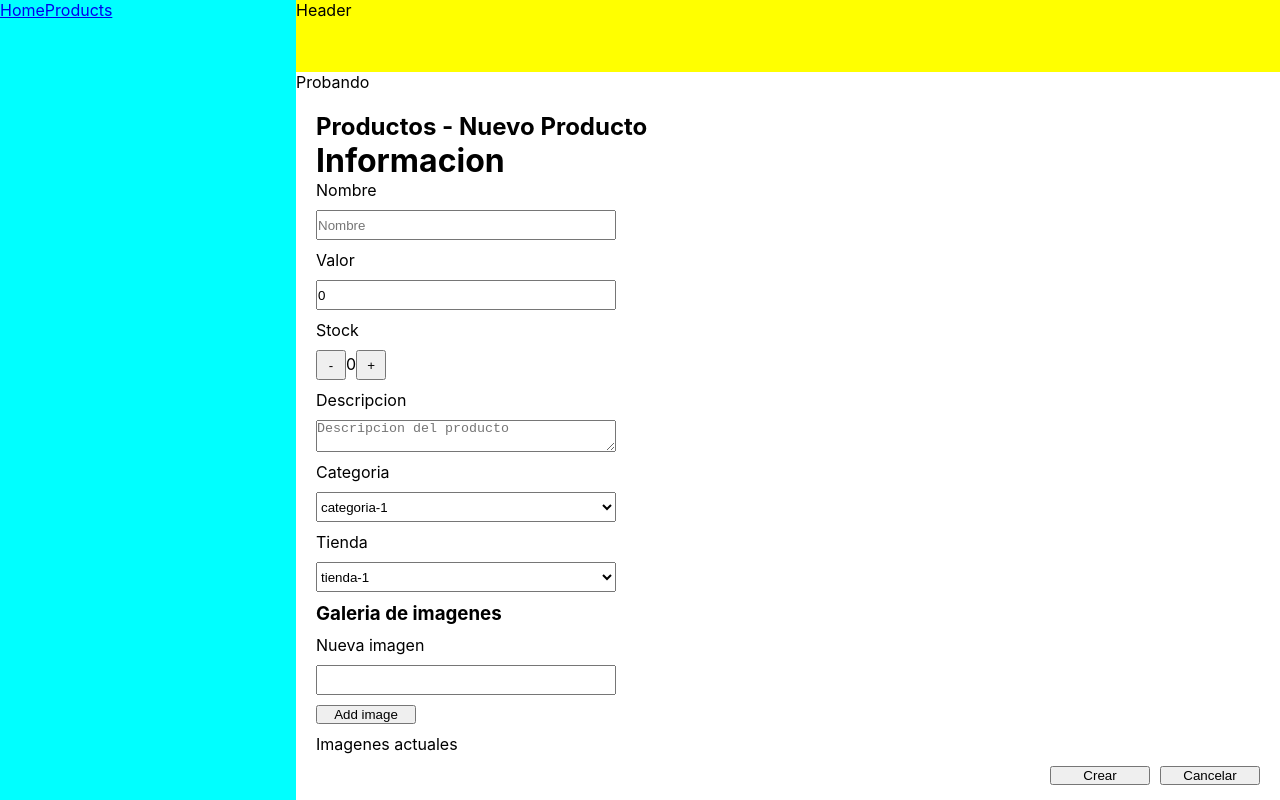
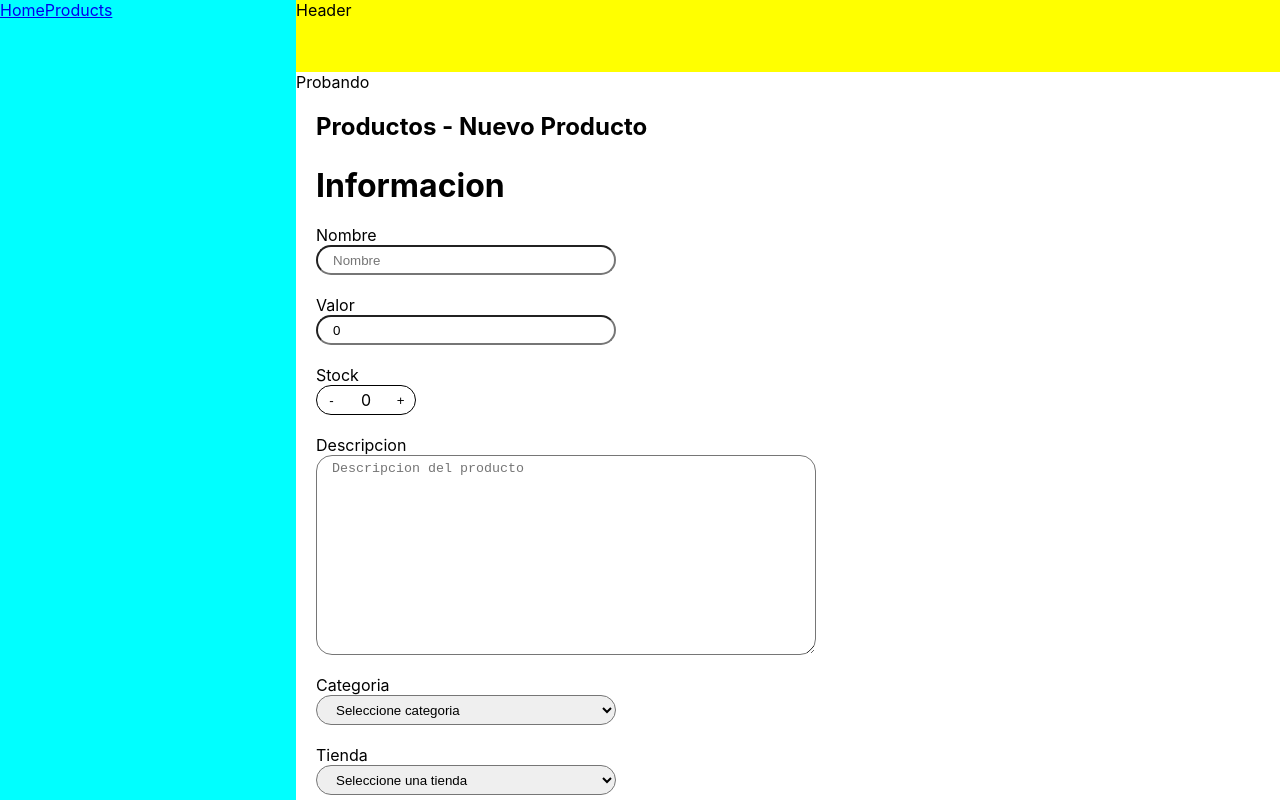
Before and after one commit to JoaquinVarelaCenco/Dashboard-Equipo1, a React (Create React App) app: page /products/new in a window 1280 px wide. Shown: the top 800 px of the page. Built offline with nearby package versions, Linux system fonts and the light colour scheme.

Commit message:
Add style fomr

```diff
--- a/src/pages/Products/ProductView/ProductView.css
+++ b/src/pages/Products/ProductView/ProductView.css
@@ -1,31 +1,66 @@
 .product-new {
-  align-items: center;
   padding: 20px;
 }
 
+.product-new h3,
+h1 {
+  margin-top: 25px;
+}
+
 .product-new button {
-  width: 100px;
+  border-radius: 16px;
+  padding: 8px;
+  margin-left: 10px;
+  min-width: 80px;
+  cursor: pointer;
 }
 
 .product-new__form {
   display: flex;
   flex-direction: column;
-  gap: 10px;
 }
 
 .product-new__form input,
 select {
-  width: 300px;
+  max-width: 300px;
+}
+
+.product-new__form textarea {
+  max-width: 500px;
+  height: 200px;
+  padding-top: 5px;
+}
+
+.product-new__form input,
+select,
+textarea {
+  border-radius: 16px;
+  padding: 0px 15px 0px 15px;
   height: 30px;
 }
 
-.product-new__form textarea {
-  width: 300px;
+.product-new-form__stock {
+  display: flex;
+  align-items: center;
+  gap: 15px;
+  border: 1px solid black;
+  border-radius: 16px;
+  max-width: 100px;
+  height: 30px;
 }
 
 .product-new-form__stock button {
   width: 30px;
   height: 30px;
+  background-color: rgba(255, 255, 255, 0);
+  border: none;
+  margin-left: 0px;
+  min-width: 0px;
+}
+
+.product-new-form__stock button:hover {
+  transform: scale(1.6);
+  cursor: pointer;
 }
 
 .product-new__nav {
@@ -37,6 +72,40 @@ select {
   text-align: end;
 }
 
-.product-new__action button {
-  margin-left: 10px;
+.product-new__input-title {
+  margin-top: 20px;
 }
+
+.product-new-form__card-image {
+  display: flex;
+  align-items: center;
+  border: 1px solid black;
+  border-radius: 16px;
+  padding: 5px;
+  max-width: 500px;
+  justify-content: space-between;
+  box-shadow: 0px 4px 4px rgba(0, 0, 0, 0.25);
+  margin: 10px 0px 10px 0px;
+}
+
+.product-new-form__card-image p {
+  white-space: nowrap;
+  overflow: hidden;
+  text-overflow: ellipsis;
+}
+
+.product-new-form__card-image img {
+  width: 60px;
+  height: 60px;
+  border-radius: 16px;
+  margin-right: 10px;
+}
+
+.prueba {
+  display: flex;
+  align-items: center;
+}
+
+.prueba input {
+  width: 100%;
+}
--- a/src/pages/Products/ProductView/ProductView.js
+++ b/src/pages/Products/ProductView/ProductView.js
@@ -82,6 +82,7 @@ const ProductView = () => {
         console.log(res);
       });
     }
+    navigate("/");
   }
 
   function handleDeleteProd() {
@@ -109,7 +110,7 @@ const ProductView = () => {
       </div>
       <h1>Informacion</h1>
       <form onSubmit={handleSubmit} className="product-new__form">
-        <p>Nombre</p>
+        <p className="product-new__input-title">Nombre</p>
         <input
           type="text"
           name="title"
@@ -118,7 +119,7 @@ const ProductView = () => {
           onChange={handleInputChange}
           required
         />
-        <p>Valor</p>
+        <p className="product-new__input-title">Valor</p>
         <input
           type="number"
           name="price"
@@ -126,7 +127,7 @@ const ProductView = () => {
           onChange={handleInputChange}
           required
         />
-        <p>Stock</p>
+        <p className="product-new__input-title">Stock</p>
         <div className="product-new-form__stock">
           <button onClick={() => handleInputChangeStock("-")} type="button">
             -
@@ -137,7 +138,7 @@ const ProductView = () => {
           </button>
         </div>
 
-        <p>Descripcion</p>
+        <p className="product-new__input-title">Descripcion</p>
         <textarea
           type="number"
           name="description"
@@ -146,14 +147,14 @@ const ProductView = () => {
           onChange={handleInputChange}
           required
         />
-        <p>Categoria</p>
+        <p className="product-new__input-title">Categoria</p>
         <select
           name="category"
           value={product.category}
           onChange={handleInputChange}
-          required
+          required class="form-control"
         >
-          <option value="DEFAULT" disabled>
+          <option value="" disabled selected>
             Seleccione categoria
           </option>
           <option value="categoria-1">categoria-1</option>
@@ -161,12 +162,9 @@ const ProductView = () => {
           <option value="categoria-3">categoria-3</option>
           <option value="categoria-4">categoria-4</option>
         </select>
-        <p>Tienda</p>
-        <select
-          name="store"
-          required
-        >
-          <option value="DEFAULT" disabled>
+        <p className="product-new__input-title">Tienda</p>
+        <select name="store" required class="form-control">
+          <option value="" disabled selected>
             Seleccione una tienda
           </option>
           <option value="tienda-1">tienda-1</option>
@@ -175,19 +173,24 @@ const ProductView = () => {
           <option value="tienda-4">tienda-4</option>
         </select>
         <h3>Galeria de imagenes</h3>
-        <p>Nueva imagen</p>
-        <input type="text" name="image" id="input-img-add" />
-        <button onClick={() => handleAddImage()} type="button">
-          Add image
-        </button>
-        <p>Imagenes actuales</p>
+        <p className="product-new__input-title">Nueva imagen</p>
+        <div className="prueba">
+          <input type="text" name="image" id="input-img-add" />
+          <button onClick={() => handleAddImage()} type="button">
+            Add
+          </button>
+        </div>
+        <p className="product-new__input-title">Imagenes actuales</p>
 
         {product.images.map((img, index) => {
           return (
-            <div key={index}>
+            <div key={index} className="product-new-form__card-image">
+              {/* <div className="product-new-form__card-image__info-img"> */}
+              <img src={img} alt="imagen producto" />
               <p>{img}</p>
+              {/* </div> */}
               <button onClick={() => handleRemoveImage(index)} type="button">
-                X
+                Quitar
               </button>
             </div>
           );
```
